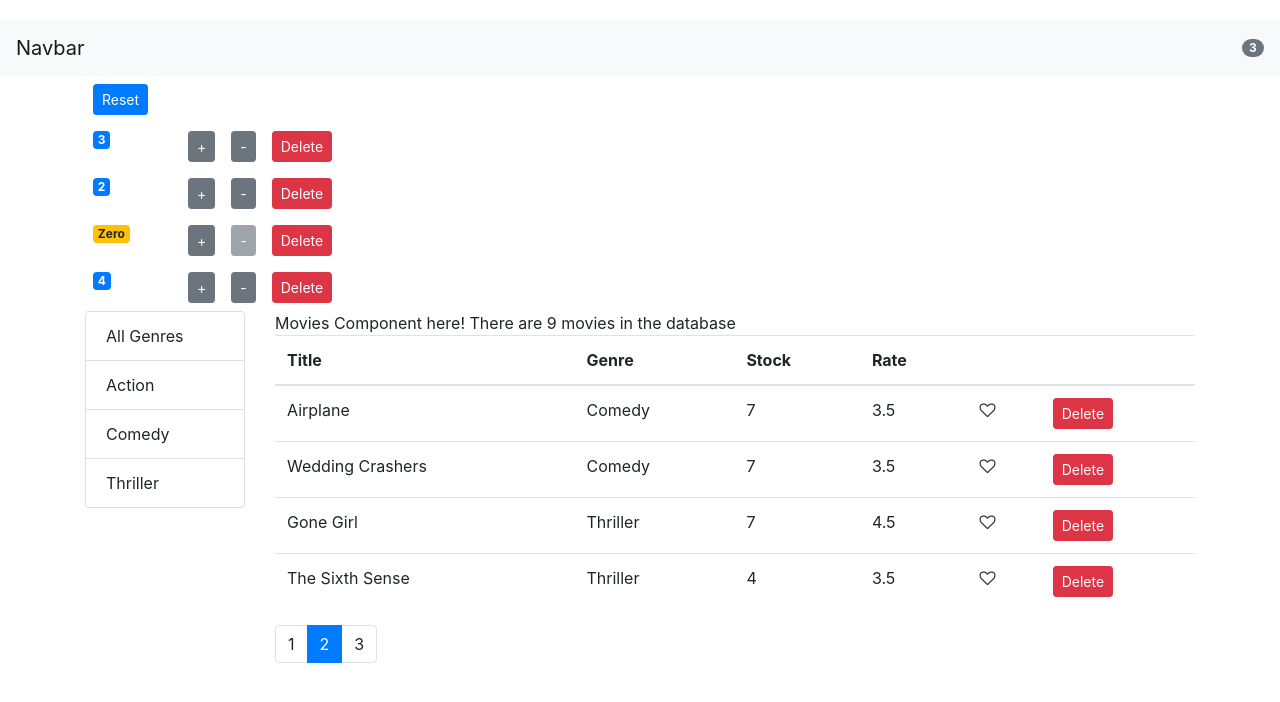
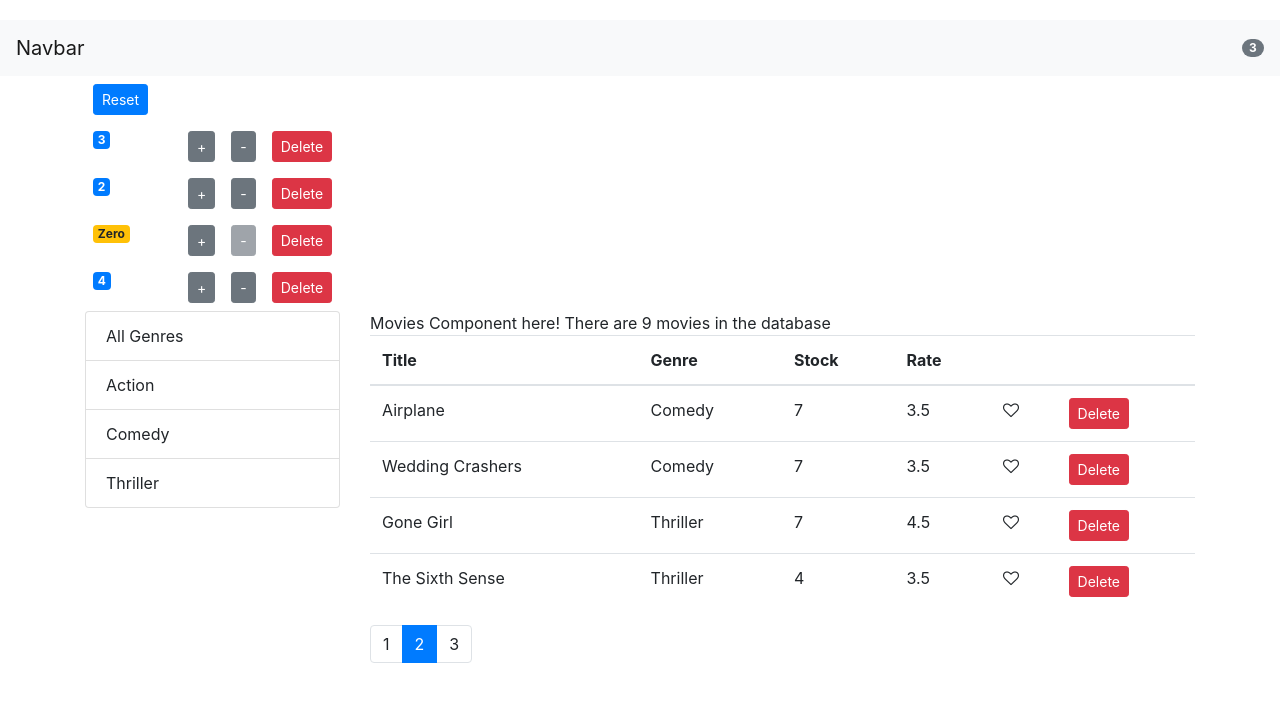
Before and after one commit to arkadi81/react-tutorial, a React (Create React App) app in the folder frontend/: page / in a window 1280 px wide. Shown: the top 702 px of the page. Built offline with nearby package versions, Linux system fonts and the light colour scheme.

Commit message:
added listGroup common component

```diff
--- a/frontend/src/components/common/filter.jsx
+++ /dev/null
@@ -1,37 +0,0 @@
-import React, { Component } from "react";
-
-/* filter component
-in:  - the categories to filter
-     - the current filter
-
-raise: onGenreChange
-
-*/
-
-class Filter extends Component {
-  render() {
-    const { genres } = this.props;
-    console.log("props: ", this.props.genres);
-    return (
-      <ul className="list-group">
-        <li
-          className="list-group-item"
-          onClick={() => this.props.onGenreChange("")}
-        >
-          All Genres
-        </li>
-        {genres.map(genre => (
-          <li
-            key={genre._id}
-            className="list-group-item"
-            onClick={() => this.props.onGenreChange(genre._id)}
-          >
-            {genre.name}
-          </li>
-        ))}
-      </ul>
-    );
-  }
-}
-
-export default Filter;
--- /dev/null
+++ b/frontend/src/components/common/listGroup.jsx
@@ -0,0 +1,52 @@
+import React, { Component } from "react";
+
+/* list group component
+in:  - items - list of items
+    - textProperty - the name of the text fields (optional)
+    - valueProperty - the name of the value field (optional)
+    - the current filter
+    - selectedItem - the currently selected item
+
+raise: onGenreChange
+
+*/
+
+class ListGroup extends Component {
+  render() {
+    const {
+      items,
+      textProperty,
+      valueProperty,
+      onItemSelect,
+      selectedItem
+    } = this.props;
+    console.log("props: ", this.props.items);
+    return (
+      <ul className="list-group">
+        <li
+          className="list-group-item"
+          onClick={() => this.props.onItemSelect("")}
+        >
+          All Genres
+        </li>
+        {items.map(item => (
+          <li
+            key={item[valueProperty]}
+            className={
+              item === selectedItem
+                ? "list-group-item active"
+                : "list-group-item"
+            }
+            onClick={() => onItemSelect(item)}
+          >
+            {item[textProperty]}
+          </li>
+        ))}
+      </ul>
+    );
+  }
+}
+
+ListGroup.defaultProps = { textProperty: "name", valueProperty: "_id" };
+
+export default ListGroup;
--- a/frontend/src/components/movies.jsx
+++ b/frontend/src/components/movies.jsx
@@ -3,17 +3,22 @@ import { getMovies } from "../services/fakeMovieService";
 import Like from "./common/like";
 import Pagination from "./common/pagination";
 import { paginate } from "../utils/paginate"; // remember, named exports
-import Filter from "./common/filter";
+import ListGroup from "./common/listGroup";
 import { getGenres } from "../services/fakeGenreService";
 
 class Movies extends Component {
   state = {
-    movies: getMovies(),
-    genres: getGenres(),
+    movies: [],
+    genres: [],
     pageSize: 4,
     currentPage: 2,
     currentGenreID: ""
   };
+
+  componentDidMount() {
+    //best place to refresh state
+    this.setState({ movies: getMovies(), genres: getGenres() });
+  }
 
   handleDelete = _id => {
     console.log(_id);
@@ -37,38 +42,48 @@ class Movies extends Component {
     this.setState({ currentPage: newPageNumber });
   };
 
-  handleGenreChange = newGenre => {
-    console.log(newGenre);
-    this.state.currentGenreID = newGenre;
-    if (newGenre !== "") {
-      //apply filter
-      const filteredMovies = this.state.movies.filter(
-        movie => movie.genre._id == newGenre
-      );
-      console.log("filtered movies: ", filteredMovies);
-      this.setState({ movies: filteredMovies });
-    } else {
-      //unfilter
-      const resetMovies = getMovies();
-      this.setState({ movies: resetMovies });
-    }
+  handleGenreSelect = genre => {
+    //set state to genre
+    console.log(genre);
+    this.setState({ selectedGenre: genre });
+    // this.state.currentGenreID = newGenre;
+    // if (newGenre !== "") {
+    //   //apply filter
+    //   const filteredMovies = this.state.movies.filter(
+    //     movie => movie.genre._id == newGenre
+    //   );
+    //   console.log("filtered movies: ", filteredMovies);
+    //   this.setState({ movies: filteredMovies });
+    // } else {
+    //   //unfilter
+    //   const resetMovies = getMovies();
+    //   this.setState({ movies: resetMovies });
+    // }
   };
 
   render() {
     // demonstration of object destructuring. get length out of this.state.movies, rename it to count
     const { length: count } = this.state.movies;
-    const { movies: allMovies, pageSize, currentPage, genres } = this.state;
+    const {
+      movies: allMovies,
+      pageSize,
+      currentPage,
+      genres,
+      selectedGenre
+    } = this.state;
     if (count == 0) return <div>No movies in database!</div>;
 
     const movies = paginate(allMovies, currentPage, pageSize);
     return (
       <React.Fragment>
         <div className="row">
-          <div className="col-2">
-            <Filter
-              genres={genres}
-              onGenreChange={this.handleGenreChange}
-              currentGenre={1}
+          <div className="col-3">
+            <ListGroup
+              items={genres}
+              // textProperty="name"
+              // valueProperty="_id"
+              onItemSelect={this.handleGenreSelect}
+              selectedItem={selectedGenre}
             />
           </div>
           <div className="col">
```
